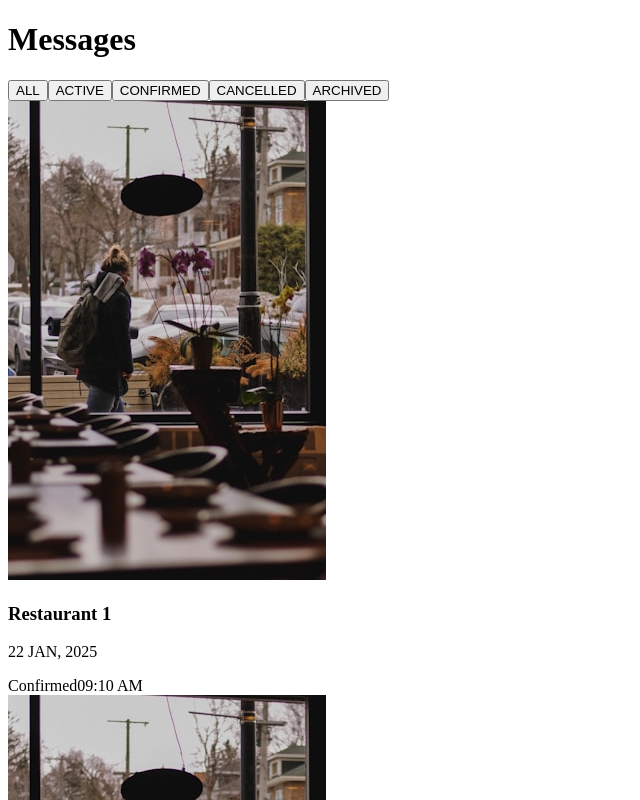
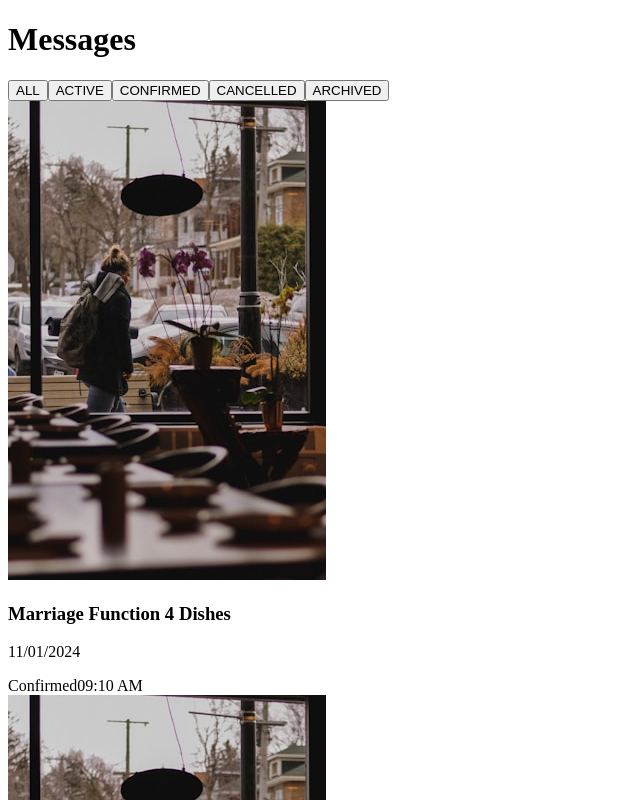
Before and after one commit to uzair-shakeel/Gastro, a Next.js app: page /messages in a window 1280 px wide. Shown: the top 800 px of the page, without its empty margins (0-640 px from the left). Built offline with nearby package versions, Linux system fonts and the light colour scheme.

Commit message:
dynamic data added

```diff
--- a/src/app/messages/MainContent.js
+++ b/src/app/messages/MainContent.js
@@ -133,17 +133,33 @@ export default function MainContent({
           {isPopupVisible && (
             <div
               ref={popupRef} // Attach the ref to the popup div
-              className="absolute top-[40px] bg-white px-[16px] py-[14px] hover:bg-gray-50 transition rounded-[4px] mt-2 border w-[200px] shadow-lg"
+              className={`absolute top-[40px] bg-white px-[16px] py-[14px] hover:bg-gray-50 transition rounded-[4px] mt-2 border shadow-lg right-[-5px] ${
+                selectedRestaurant.isArchived === true
+                  ? "w-[225px]"
+                  : "w-[180px]"
+              }`}
             >
               <div
                 onClick={handleArchivedClick}
                 className="flex items-center gap-[12px] cursor-pointer"
               >
-                <IoMdInformationCircleOutline className="text-[#0000008C] text-[20px]" />
+                {selectedRestaurant.isArchived === true ? (
+                  <img
+                    src="/unarchive.svg"
+                    alt="unarchive"
+                    className="w-[24px] h-[24px]"
+                  />
+                ) : (
+                  <img
+                    src="/archive.svg"
+                    alt="archive"
+                    className="w-[24px] h-[24px]"
+                  />
+                )}
                 <span className="text-[#000000B2] font-roboto">
                   {selectedRestaurant.isArchived === true
-                    ? "Unarchived"
-                    : "Archived"}
+                    ? "Remove from Archive"
+                    : "Add to Archive"}
                 </span>
               </div>
             </div>
--- a/src/app/messages/RestaurantList.js
+++ b/src/app/messages/RestaurantList.js
@@ -27,7 +27,7 @@ export default function RestaurantList({
             </div>
             <div className="flex-1">
               <div className="flex justify-between">
-                <h3 className="font-medium">{restaurant.name}</h3>
+                <h3 className="font-medium">{restaurant.location}</h3>
                 {restaurant.isUnread && (
                   <span className="w-[12px] h-[12px] bg-[#821101] rounded-full"></span>
                 )}
--- a/src/app/messages/page.js
+++ b/src/app/messages/page.js
@@ -2,65 +2,9 @@
 import { useEffect, useState } from "react";
 import RestaurantList from "./RestaurantList";
 import MainContent from "./MainContent";
+import { initialOrders } from "../page";
 
 const tabs = ["ALL", "ACTIVE", "CONFIRMED", "CANCELLED", "ARCHIVED"];
-
-const restaurants = [
-  {
-    id: 1,
-    name: "Restaurant 1",
-    date: "22 JAN, 2025",
-    status: "Confirmed",
-    time: "09:10 AM",
-    isUnread: false,
-    isArchived: false,
-  },
-  {
-    id: 2,
-    name: "Restaurant 2",
-    date: "22 JAN, 2025",
-    status: "Cancelled",
-    time: "07:53 AM",
-    isUnread: true,
-    isArchived: false,
-  },
-  {
-    id: 3,
-    name: "Restaurant 3",
-    date: "22 JAN, 2025",
-    status: "In Review",
-    time: "LAST DAY",
-    isUnread: false,
-    isArchived: true,
-  },
-  {
-    id: 4,
-    name: "Restaurant 4",
-    date: "22 JAN, 2025",
-    status: "Adjusted",
-    time: "2D AGO",
-    isUnread: false,
-    isArchived: false,
-  },
-  {
-    id: 5,
-    name: "Restaurant 5",
-    date: "22 JAN, 2025",
-    status: "Accepted",
-    time: "5D AGO",
-    isUnread: true,
-    isArchived: false,
-  },
-  {
-    id: 6,
-    name: "Restaurant 6",
-    date: "22 JAN, 2025",
-    status: "Confirmed",
-    time: "5D AGO",
-    isUnread: false,
-    isArchived: false,
-  },
-];
 
 // Mock messages for each restaurant
 const mockMessagesByRestaurant = {
@@ -115,9 +59,11 @@ const mockMessagesByRestaurant = {
 
 export default function MessagesPage() {
   const [activeTab, setActiveTab] = useState("ALL");
-  const [selectedRestaurant, setSelectedRestaurant] = useState(restaurants[0]);
+  const [selectedRestaurant, setSelectedRestaurant] = useState(
+    initialOrders[0]
+  );
   const [messages, setMessages] = useState(mockMessagesByRestaurant);
-  const [restaurantsState, setRestaurantsState] = useState(restaurants);
+  const [restaurantsState, setRestaurantsState] = useState(initialOrders);
   const [filteredRestaurants, setFilteredRestaurants] = useState([]);
 
   useEffect(() => {
--- a/src/app/page.js
+++ b/src/app/page.js
@@ -4,7 +4,7 @@ import OrderCard from "./screens/orders";
 import DeletePopup from "./components/popups/delete";
 import CancelPopup from "./components/popups/cancel";
 
-const initialOrders = [
+export const initialOrders = [
   {
     id: 1,
     location: "Marriage Function 4 Dishes",
@@ -18,6 +18,9 @@ const initialOrders = [
     note: "The offer has been accepted by the restaurant.",
     isMessaged: true,
     city: "Zürich",
+    time: "09:10 AM",
+    isUnread: false,
+    isArchived: true,
   },
   {
     id: 2,
@@ -32,6 +35,9 @@ const initialOrders = [
     note: "The offer has been accepted by the restaurant.",
     isMessaged: true,
     city: "Zürich",
+    time: "07:53 AM",
+    isUnread: true,
+    isArchived: false,
   },
   {
     id: 3,
@@ -46,6 +52,9 @@ const initialOrders = [
     note: "The offer has been accepted by the restaurant.",
     isMessaged: false,
     city: "Las Vegas",
+    time: "LAST DAY",
+    isUnread: false,
+    isArchived: true,
   },
   {
     id: 4,
@@ -60,6 +69,9 @@ const initialOrders = [
     note: "The offer has been accepted by the restaurant.",
     isMessaged: false,
     city: "Las Vegas",
+    time: "2D AGO",
+    isUnread: false,
+    isArchived: false,
   },
   {
     id: 5,
@@ -74,6 +86,9 @@ const initialOrders = [
     note: "The offer has been accepted by the restaurant.",
     isMessaged: false,
     city: "Las Vegas",
+    time: "5D AGO",
+    isUnread: true,
+    isArchived: false,
   },
 ];
 
@@ -85,11 +100,10 @@ export default function Home() {
   const [selectedOrder, setSelectedOrder] = useState(null);
 
   useEffect(() => {
-    setOrders(
-      (prevOrders) =>
-        prevOrders
-          .sort((a, b) => a.city.localeCompare(b.city))
-          .sort((a, b) => new Date(a.date) - new Date(b.date))
+    setOrders((prevOrders) =>
+      prevOrders
+        .sort((a, b) => a.city.localeCompare(b.city))
+        .sort((a, b) => new Date(a.date) - new Date(b.date))
     );
   }, []);
 
@@ -142,8 +156,7 @@ export default function Home() {
       {Object.keys(groupedOrders).map((city) => (
         <div key={city}>
           <h2 className="text-2xl font-semibold mt-8 mb-4">
-            {city} -
-            {new Date(groupedOrders[city][0].date).toLocaleDateString()}
+            {city} -{new Date(groupedOrders[city][0].date).toLocaleDateString()}
           </h2>
           <div className="space-y-6">
             {groupedOrders[city].map((order) => (
```
Also changed, not shown: src/app/restaurant/page.js (+2 -11 lines), public/archive.svg (added), public/unarchive.svg (added).
